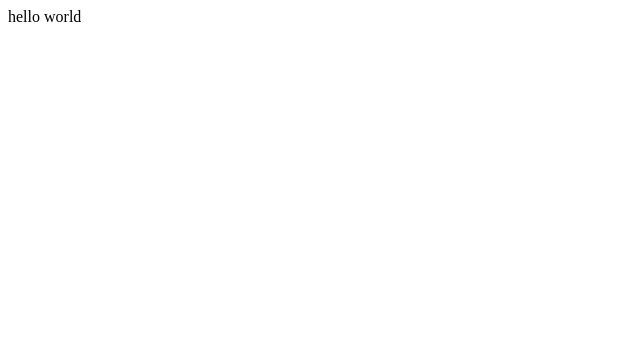
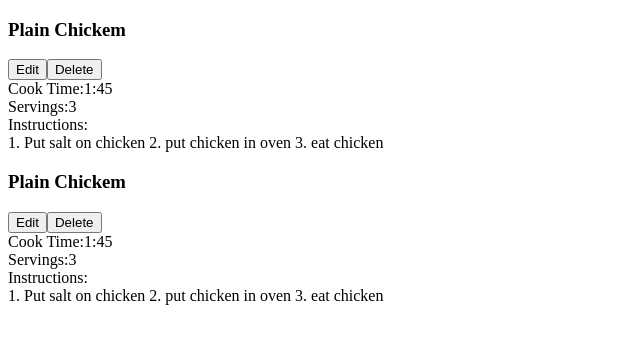
Before and after one commit to noliver-ykc/cookbook, a React (Create React App) app: page / in a window 1280 px wide. Shown: the top 344 px of the page, without its empty margins (0-640 px from the left). Built offline with nearby package versions, Linux system fonts and the light colour scheme.

Commit message:
added recipe and recipe list component with some temporary hardcoded values

```diff
--- a/src/App.js
+++ b/src/App.js
@@ -1,9 +1,11 @@
+import React from "react";
+import RecipeList from "./RecipeList";
 
 
 function App() {
   return (
     <>
-    hello world
+    <RecipeList />
     </>
   );
 }
--- /dev/null
+++ b/src/Recipe.js
@@ -0,0 +1,31 @@
+import React from 'react'
+
+export default function Recipe() {
+  return (
+    <div>
+      <div className="recipe-header">
+        <h3 className='recipe-title'>Plain Chickem</h3>
+        <div className="btns">
+          <button>Edit</button>
+          <button>Delete</button>
+        </div>
+      </div>
+      <div className="rows">
+        <span>Cook Time:</span>
+        <span>1:45</span>
+      </div>
+      <div className="rows">
+        <span>Servings:</span>
+        <span>3</span>
+      </div>
+      <div className="rows">
+        <span>Instructions:</span>
+        <div className="recipe-rows-instructions">
+          1. Put salt on chicken
+          2. put chicken in oven
+          3. eat chicken
+        </div>
+      </div>
+    </div>
+  )
+}
--- /dev/null
+++ b/src/RecipeList.js
@@ -0,0 +1,11 @@
+import React from 'react'
+import Recipe from './Recipe'
+
+export default function RecipeList() {
+  return (
+    <>
+      <Recipe />
+      <Recipe />
+    </>
+  )
+}
```
